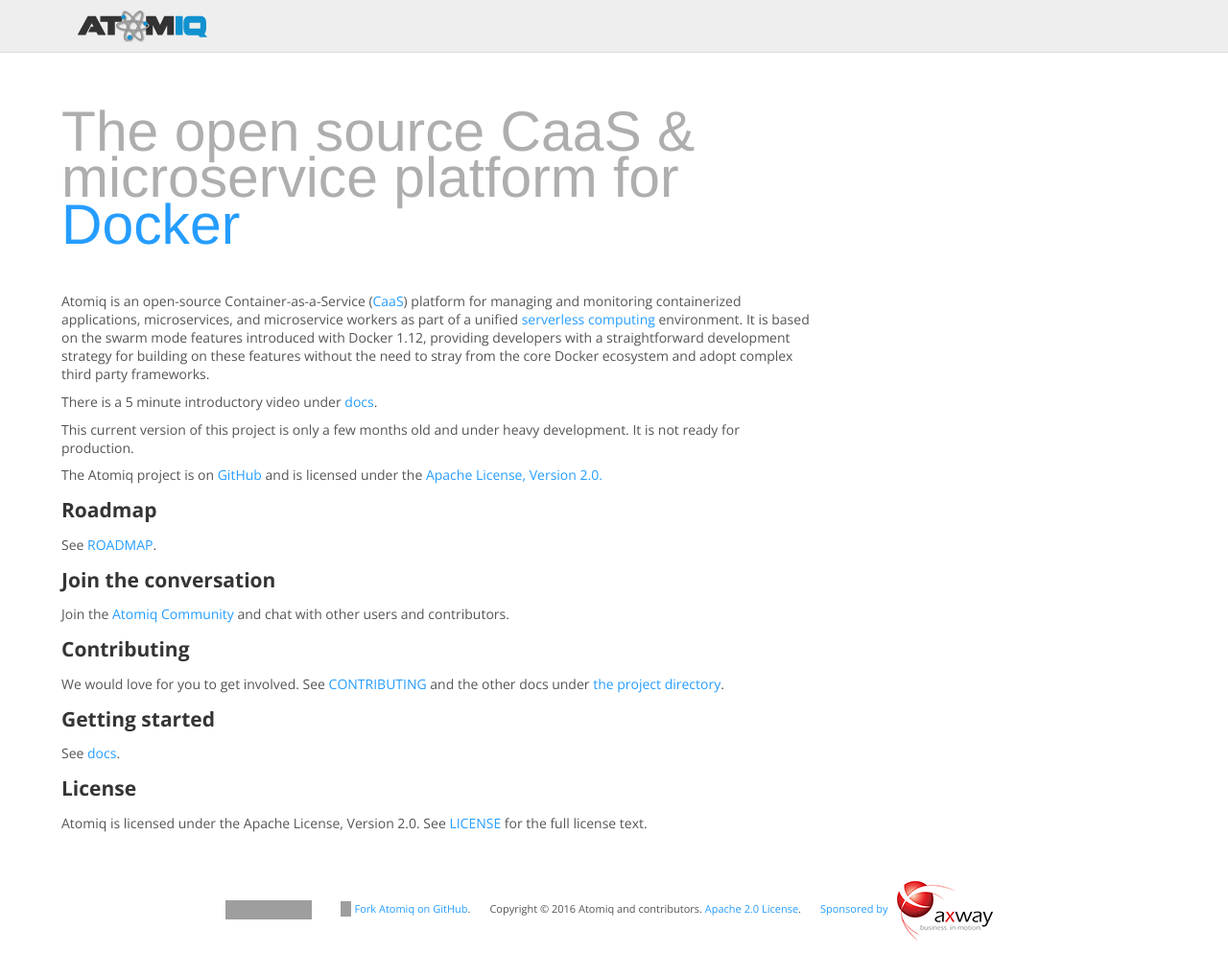
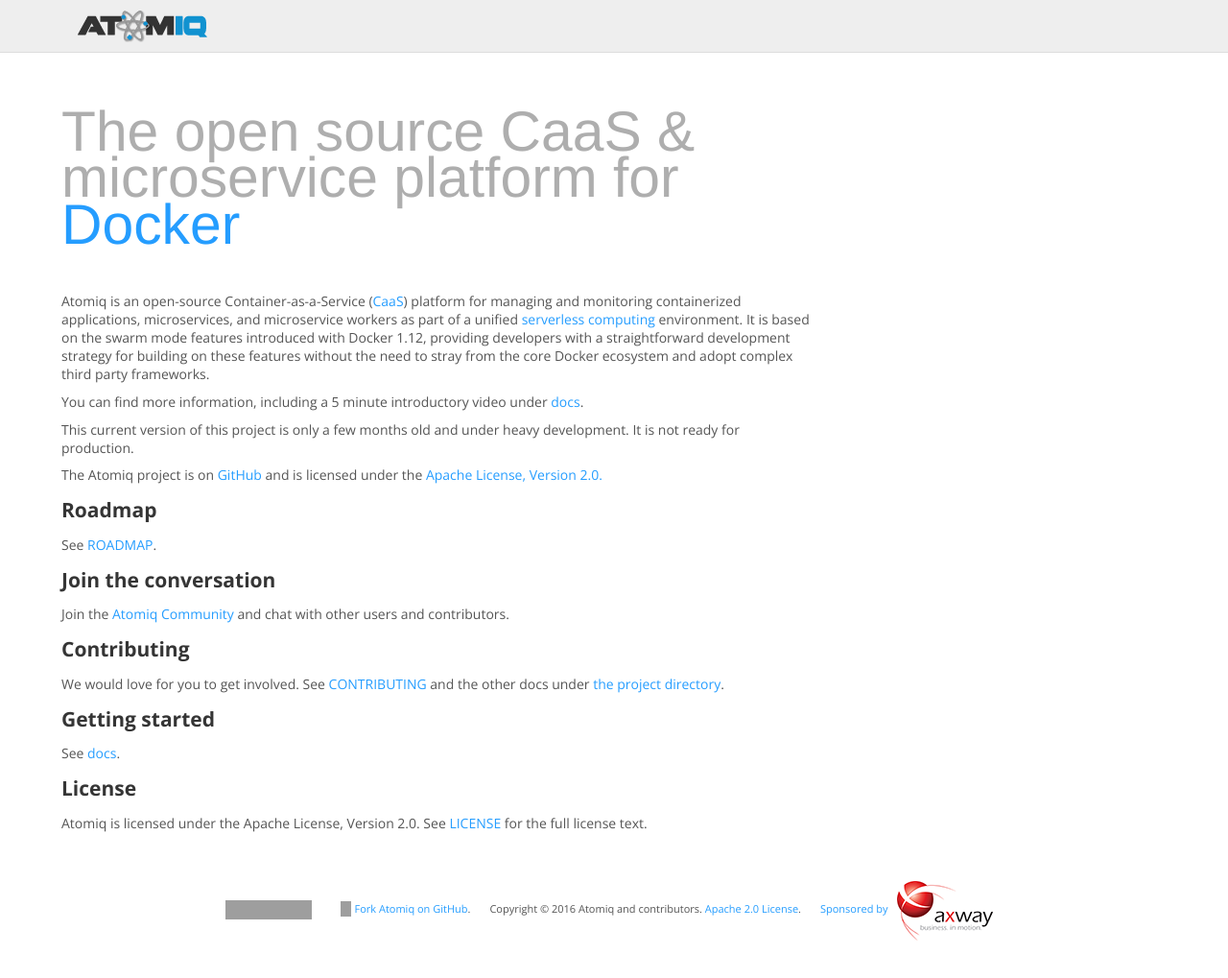
Before and after one commit to atomiqio/atomiqio.github.io, a Jekyll site: the page built from index.md, in a window 1280 px wide and 1038 px high. Shown: the top 1019 px of the window at 96% size. Built offline with Jekyll 4.4.1, drawn with Linux system fonts in a browser that asks for light colours; nearby versions of some CDN libraries; grey boxes are pictures that could not be loaded.

Commit message:
updated home page

```diff
--- a/index.md
+++ b/index.md
@@ -22,7 +22,7 @@
     a straightforward development strategy for building on these features without the need to stray from the
     core Docker ecosystem and adopt complex third party frameworks.</p>
 
-    <p>There is a 5 minute introductory video under <a href="https://github.com/appcelerator/amp/blob/master/docs">docs</a>.</p>
+    <p>You can find more information, including a 5 minute introductory video under <a href="https://github.com/appcelerator/amp/blob/master/docs">docs</a>.</p>
 
     <p>This current version of this project is only a few months old and under heavy development. It is not
     ready for production.</p>
```
